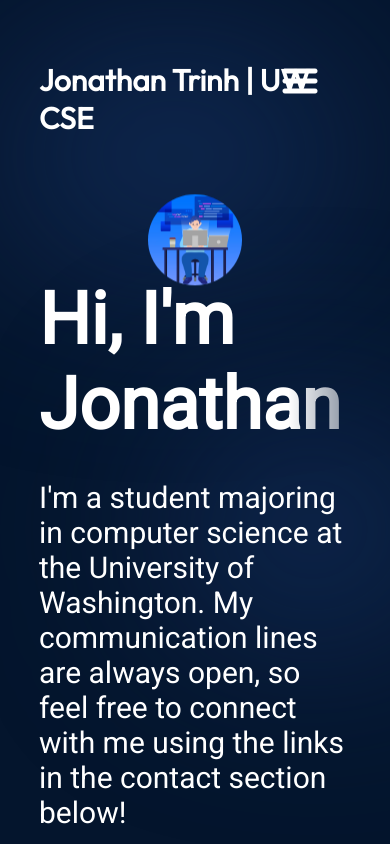
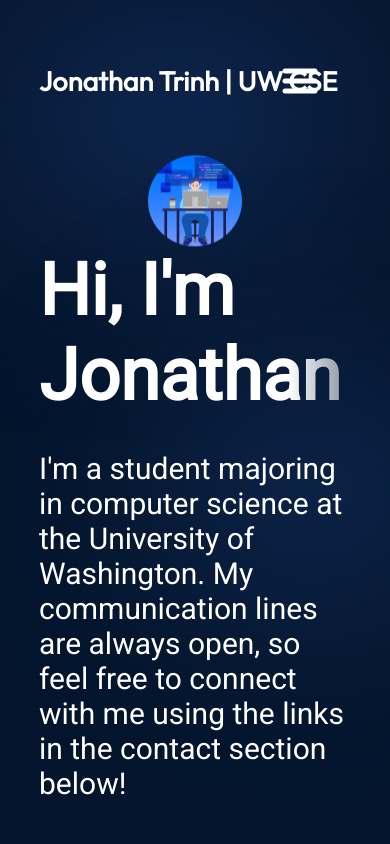
Before and after one commit to Jonathan-Trinh/Personal-Portfolio, a React (Vite) app: page / in a window 390 px wide. Shown: the top 844 px of the page. Built offline with nearby package versions, Linux system fonts and the light colour scheme.

Commit message:
Made the website more responsive for mobile devices

```diff
--- a/src/components/About/About.module.css
+++ b/src/components/About/About.module.css
@@ -48,7 +48,7 @@
     background-image: linear-gradient(90deg, rgba(165, 215, 232, 0.42) 0%, rgba(255, 255, 255, 0) 100%);
     background-size: 0 100%;
     background-repeat: no-repeat;
-    transition: 0.4s;
+    transition: 0.7s;
 }
 
 .aboutItem:hover {
--- a/src/components/Contact/Contact.jsx
+++ b/src/components/Contact/Contact.jsx
@@ -8,7 +8,7 @@ export const Contact = () => {
         <footer id="contact" className={styles.container}>
             <div className={styles.text}>
             <h2>Contact</h2>
-            <p>Feel free to reach out!</p>
+            <p className={styles.subtitle}>Feel free to reach out!</p>
             </div>
             <ul className={styles.links}>
                 <li className={styles.link}>
--- a/src/components/Contact/Contact.module.css
+++ b/src/components/Contact/Contact.module.css
@@ -19,7 +19,7 @@
 }
 
 .text p{
-    font-size: 40px;
+    font-size: 35px;
     font-weight: 400;
     letter-spacing: 2px;
 }
@@ -61,4 +61,12 @@
     .links {
         align-items: center;
     }
+
+    .link a {
+        color: var(--color-text);
+        text-decoration: none;
+        font-size: 23px;
+        font-weight: 400;
+        letter-spacing: 1.5px;
+    }
 }
--- a/src/components/Hero/Hero.jsx
+++ b/src/components/Hero/Hero.jsx
@@ -2,7 +2,7 @@ import React from "react";
 
 import styles from "./Hero.module.css";
 import { getImageUrl } from "../../utils";
-// Use the original hero image for size reference.
+
 export const Hero = () => {
     return (
         <section className={styles.container}>
--- a/src/components/Hero/Hero.module.css
+++ b/src/components/Hero/Hero.module.css
@@ -102,6 +102,9 @@
 }
 
 @media screen and (max-width: 830px) {
+  .title {
+    margin-top: 10px;
+  }
   .container {
     flex-direction: column-reverse;
   }
--- a/src/components/Navbar/Navbar.module.css
+++ b/src/components/Navbar/Navbar.module.css
@@ -44,6 +44,14 @@
     align-items: flex-start;
   }
 
+  .title {
+    margin-top: 3px;
+    font-size: 27px;
+    font-weight: 600;
+    text-decoration: none;
+    color: var(--color-text);
+  }
+
   .menu {
     position: absolute;
     right: 0;
--- a/src/data/skills.json
+++ b/src/data/skills.json
@@ -41,7 +41,7 @@
   },
   {
     "title": "AWS",
-    "imageSrc": "skills/aws.png"
+    "imageSrc": "skills/aws2.png"
   },
   {
     "title": "Git",
```
Also changed, not shown: assets/skills/aws2.png (added).
